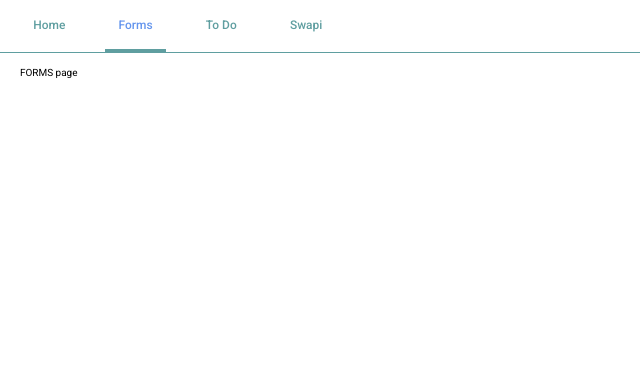
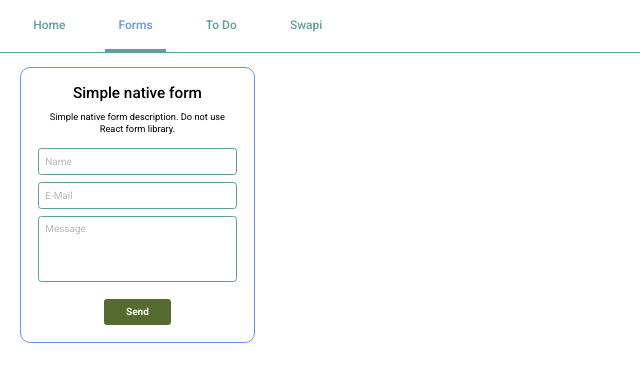
Before and after one commit to deftime/ReactSandbox, a React (Vite) app: page /forms in a window 1280 px wide. Shown: the top 382 px of the page, without its empty margins (0-640 px from the left). Built offline with nearby package versions, Linux system fonts and the light colour scheme.

Commit message:
Start Forms Page, wrapper + simple native form.

```diff
--- /dev/null
+++ b/src/components/FormSimple.tsx
@@ -0,0 +1,58 @@
+import {type SubmitEvent, useState} from "react";
+import clsx from "clsx";
+import cls from '@/styles/modules/forms.module.scss';
+
+type FormSimpleProps = {
+  title?: string
+  desc?: string
+}
+
+type FormDataType = {
+  name: string
+  mail: string
+  text: string
+}
+
+export function FormSimple(props: FormSimpleProps) {
+  const [ data, setData ] = useState<FormDataType | null>(null);
+
+  const handleSubmit = (event: SubmitEvent<HTMLFormElement>) => {
+    event.preventDefault();
+    const formData = Object.fromEntries(new FormData(event.currentTarget));
+    setData(formData as FormDataType);
+    console.log(formData);
+  }
+
+  return (
+    <form action='#' name='nativeForm' className={cls.formBox} onSubmit={handleSubmit}>
+      {props.title && <div className={cls.formTitle}>{props.title}</div>}
+      {props.desc && <div className={cls.formDesc}>{props.desc}</div>}
+
+      {data &&
+        <div className={cls.thankMsg}>
+          <div className={cls.thankTitle}>Form sent!</div>
+          {Object.entries(data).map(([key, value]) => (
+            <span key={key}>{key}: {value}</span>
+          )
+          )}
+          <button type="button" className={clsx(cls.submit, cls.reset)} onClick={() => setData(null)}>Reset</button>
+        </div>
+      }
+
+      {!data &&
+        <>
+          <div className={cls.inputBlock}>
+            <input type="text" name="name" id="name" placeholder="Name" required />
+          </div>
+          <div className={cls.inputBlock}>
+            <input type="email" name="mail" id="mail" placeholder="E-Mail" required />
+          </div>
+          <div className={cls.inputBlock}>
+            <textarea name="text" id="text" placeholder="Message" />
+          </div>
+          <button type="submit" className={cls.submit}>Send</button>
+        </>
+      }
+    </form>
+  )
+}
--- /dev/null
+++ b/src/components/WrapperLayout.tsx
@@ -0,0 +1,18 @@
+import type { ReactNode } from "react";
+import clsx from "clsx";
+import cls from '@/styles/modules/wrapperLayout.module.scss';
+
+type WrapperLayoutProps = {
+  children: ReactNode
+  className?: string
+}
+
+export function WrapperLayout(props: WrapperLayoutProps) {
+  const classSet = clsx(cls.wrapperBox, props.className && cls[props.className])
+
+  return (
+    <div className={classSet}>
+      {props.children}
+    </div>
+  )
+}
--- a/src/main.tsx
+++ b/src/main.tsx
@@ -1,7 +1,7 @@
 import { createRoot } from 'react-dom/client'
 import { RouterProvider} from "react-router-dom"
 import { ErrorBoundary } from "react-error-boundary"
-import { ErrorMsg } from './components/ErrorMsg'
+import { ErrorMsg } from '@/components/ErrorMsg'
 import { router } from "@/app/router.ts";
 import './styles/app.scss'
 
--- a/src/pages/FormsPage.tsx
+++ b/src/pages/FormsPage.tsx
@@ -1,5 +1,13 @@
+import { WrapperLayout } from "@/components/WrapperLayout.tsx";
+import { FormSimple } from "@/components/FormSimple.tsx";
+import cls from '@/styles/modules/formsPage.module.scss';
+
 export function FormsPage() {
   return (
-    <div>FORMS page</div>
+    <section className={cls.formsPage}>
+      <WrapperLayout>
+        <FormSimple title={'Simple native form'} desc={'Simple native form description. Do not use React form library.'} />
+      </WrapperLayout>
+    </section>
   )
 }
--- a/src/styles/_main.scss
+++ b/src/styles/_main.scss
@@ -23,3 +23,10 @@ a {
   text-decoration: none;
   color: #000;
 }
+
+button {
+  font-family: 'Roboto', sans-serif;
+  display: block;
+  border: none;
+  outline: none;
+}
--- /dev/null
+++ b/src/styles/modules/forms.module.scss
@@ -0,0 +1,83 @@
+@use '../variables' as *;
+
+.formBox {
+  width: vw(300);
+}
+
+.formTitle {
+  font-size: vw(23);
+  line-height: vw(30);
+  font-weight: 500;
+  margin-bottom: vw(10);
+  text-align: center;
+}
+
+.formDesc {
+  font-size: vw(14);
+  line-height: vw(18);
+  text-align: center;
+  margin-bottom: vw(20);
+}
+
+.inputBlock {
+  margin-bottom: vw(10);
+  input, textarea {
+    font-size: vw(15);
+    line-height: vw(18);
+    padding: vw(10);
+    width: 100%;
+    border: 1px solid $bluelight;
+    border-radius: vw(5);
+    background-color: #fff;
+    &::placeholder {
+      font-family: 'Roboto', sans-serif;
+      opacity: 0.5;
+    }
+    &:focus {
+      outline: none;
+      &::placeholder {
+        color: transparent;
+      }
+    }
+  }
+  textarea {
+    height: vw(100);
+    resize: none;
+  }
+}
+
+button.submit {
+  display: block;
+  font-size: vw(15);
+  line-height: vw(20);
+  font-weight: 700;
+  color: #fff;
+  padding: vw(10) vw(15);
+  margin: vw(20) auto 0 auto;
+  border: none;
+  border-radius: vw(5);
+  width: fit-content;
+  min-width: vw(100);
+  background-color: $green;
+  cursor: pointer;
+  &.reset {
+    background-color: $red;
+  }
+}
+
+.thankMsg {
+  .thankTitle {
+    font-size: vw(20);
+    line-height: vw(25);
+    text-align: center;
+    margin-bottom: vw(20);
+  }
+  span {
+    display: block;
+    font-size: vw(15);
+    line-height: vw(18);
+    &:nth-child(n+2) {
+      margin-top: vw(5);
+    }
+  }
+}
--- /dev/null
+++ b/src/styles/modules/formsPage.module.scss
@@ -0,0 +1,7 @@
+@use '../variables' as *;
+
+.formsPage {
+  display: flex;
+  flex-wrap: wrap;
+  gap: vw(20);
+}
--- /dev/null
+++ b/src/styles/modules/wrapperLayout.module.scss
@@ -0,0 +1,15 @@
+@use '../variables' as *;
+
+.wrapperBox {
+  border: 1px solid $blue;
+  border-radius: vw(15);
+  padding: vw(25);
+  background-color: #fff;
+  width: fit-content;
+  &.wide {
+    width: 100%;
+  }
+  &.bg {
+    background-color: $blue;
+  }
+}
```
